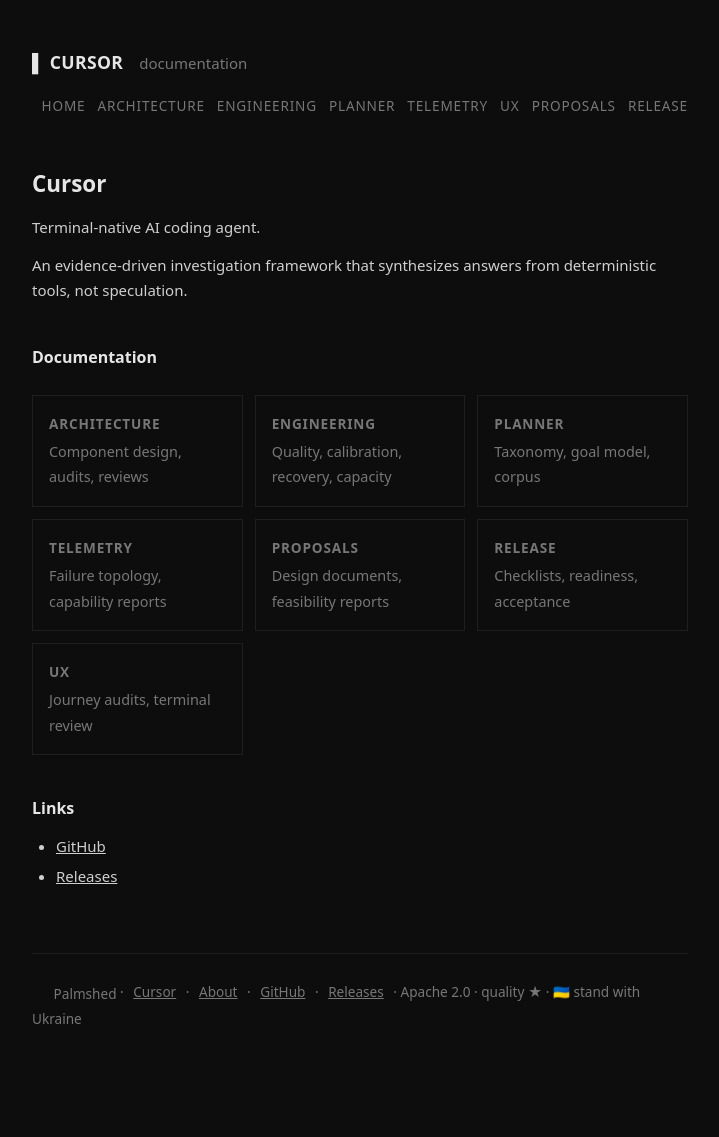
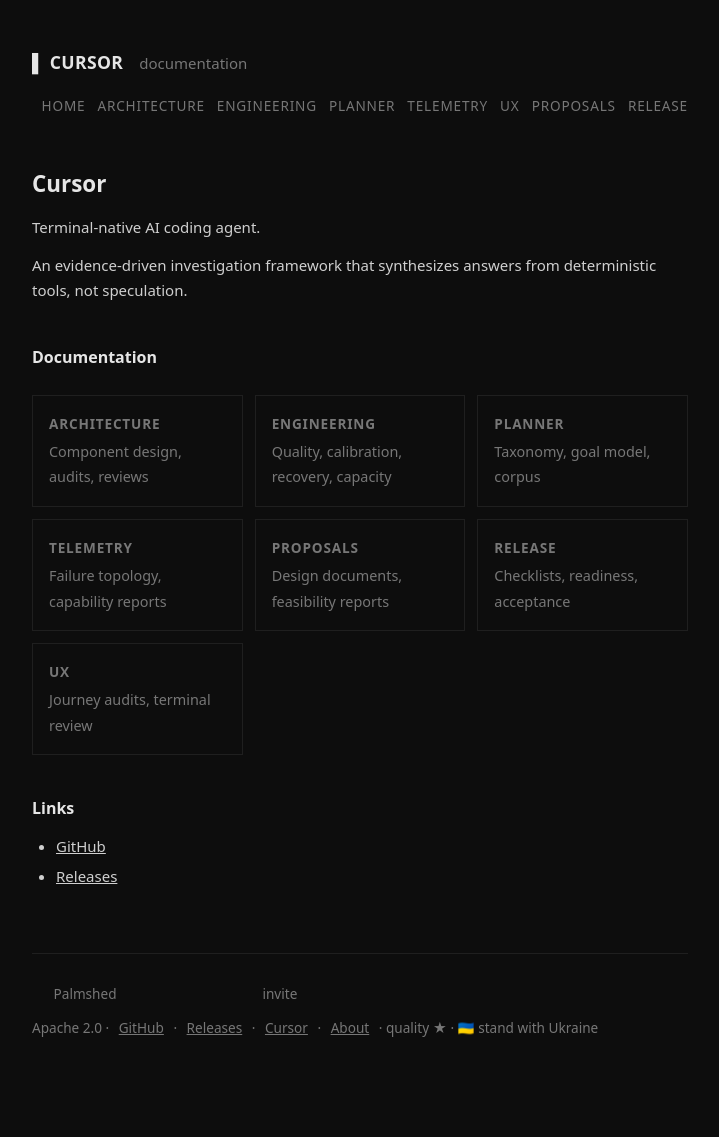
Before and after one commit to palmshed/cursor-docs, a Jekyll site: the page built from docs/index.md, in a window 1280 px wide. Shown: the whole page, without its empty margins (280-999 px from the left). Built offline with Jekyll 4.4.1, drawn with Linux system fonts in a browser that asks for light colours.

Commit message:
docs footer: two-row layout, quiet order, click invite dropdown, inline-flex slider

```diff
--- a/docs/_layouts/default.html
+++ b/docs/_layouts/default.html
@@ -29,6 +29,7 @@
 </div>
 
 <footer>
+  <div>
     <span class="slider">
       <span class="slider-icon">
         <img src="https://raw.githubusercontent.com/palmshed/vortai/main/frontend/public/favicon.ico" style="width:14px;height:14px;vertical-align:middle;margin-right:4px" alt="">
@@ -37,15 +38,35 @@
       <span class="slider-text">
         <a href="https://github.com/palmshed">Get data from /repos/palmshed →</a>
       </span>
-  </span> ·
+    </span>
+    <span class="dropdown" id="invite-dd">
+      <span class="dropdown-trigger">invite</span>
+      <span class="dropdown-menu">
+        <a href="https://github.com/palmshed">join as admin</a>
+        <a href="https://github.com/palmshed">join as member</a>
+      </span>
+    </span>
+  </div>
+  <div>
+    Apache 2.0 ·
+    <a href="https://github.com/bniladridas/cursor">GitHub</a> ·
+    <a href="https://github.com/bniladridas/cursor/releases">Releases</a> ·
     <a href="https://bniladridas.github.io/cursor/">Cursor</a> ·
     <a href="https://bniladridas.github.io/cursor/about.html">About</a> ·
-  <a href="https://github.com/bniladridas/cursor">GitHub</a> ·
-  <a href="https://github.com/bniladridas/cursor/releases">Releases</a> ·
-  Apache 2.0 ·
     quality ★ ·
     🇺🇦 stand with Ukraine
+  </div>
 </footer>
 
+<script>
+document.addEventListener('click', function(e){
+  var dd = document.getElementById('invite-dd');
+  if (dd && dd.contains(e.target)) {
+    dd.classList.toggle('open');
+  } else if (dd) {
+    dd.classList.remove('open');
+  }
+});
+</script>
 </body>
 </html>
--- a/docs/assets/css/style.css
+++ b/docs/assets/css/style.css
@@ -153,10 +153,11 @@ footer{
 }
 
 footer a{color:var(--dim);margin:0 6px;}
+footer > div + div{margin-top:.5em;}
 
 .slider{
-  position:relative;
-  display:inline-block;
+  display:inline-flex;
+  flex-direction:column;
   cursor:pointer;
   z-index:1;
   overflow:hidden;
@@ -165,32 +166,31 @@ footer a{color:var(--dim);margin:0 6px;}
   line-height:1.2em;
 }
 
-.slider-icon{
-  display:inline-block;
-  transition:transform .25s ease, opacity .25s ease;
+.slider-icon, .slider-text{
+  flex-shrink:0;
+  transition:transform .25s ease;
 }
 
 .slider-text{
-  display:inline-block;
-  position:absolute;
-  left:0;
-  top:0;
-  transform:translateY(100%);
-  transition:transform .25s ease, opacity .25s ease;
-  opacity:0;
   white-space:nowrap;
   font-size:13px;
 }
 
 .slider:hover .slider-icon{
   transform:translateY(-100%);
-  opacity:0;
 }
 
 .slider:hover .slider-text{
-  transform:translateY(0);
-  opacity:1;
+  transform:translateY(-100%);
 }
+
+.dropdown{position:relative;display:inline-block;cursor:pointer;vertical-align:middle;}
+.dropdown-menu{display:none;position:absolute;bottom:100%;left:50%;transform:translateX(-50%);background:var(--bg);border:1px solid var(--border);border-radius:4px;padding:4px 0;white-space:nowrap;z-index:10;}
+.dropdown.open .dropdown-menu{display:block;}
+.dropdown-menu a{display:block;padding:4px 16px;color:var(--dim);text-decoration:none;font-size:13px;margin:0;}
+.dropdown-menu a:hover{color:var(--fg);background:var(--border);}
+.dropdown-trigger{color:var(--dim);margin:0 6px;}
+.dropdown-trigger:hover{opacity:.8;}
 
 strong{color:var(--fg);}
 
```
Lines whose indentation alone changed are shown as unchanged.
